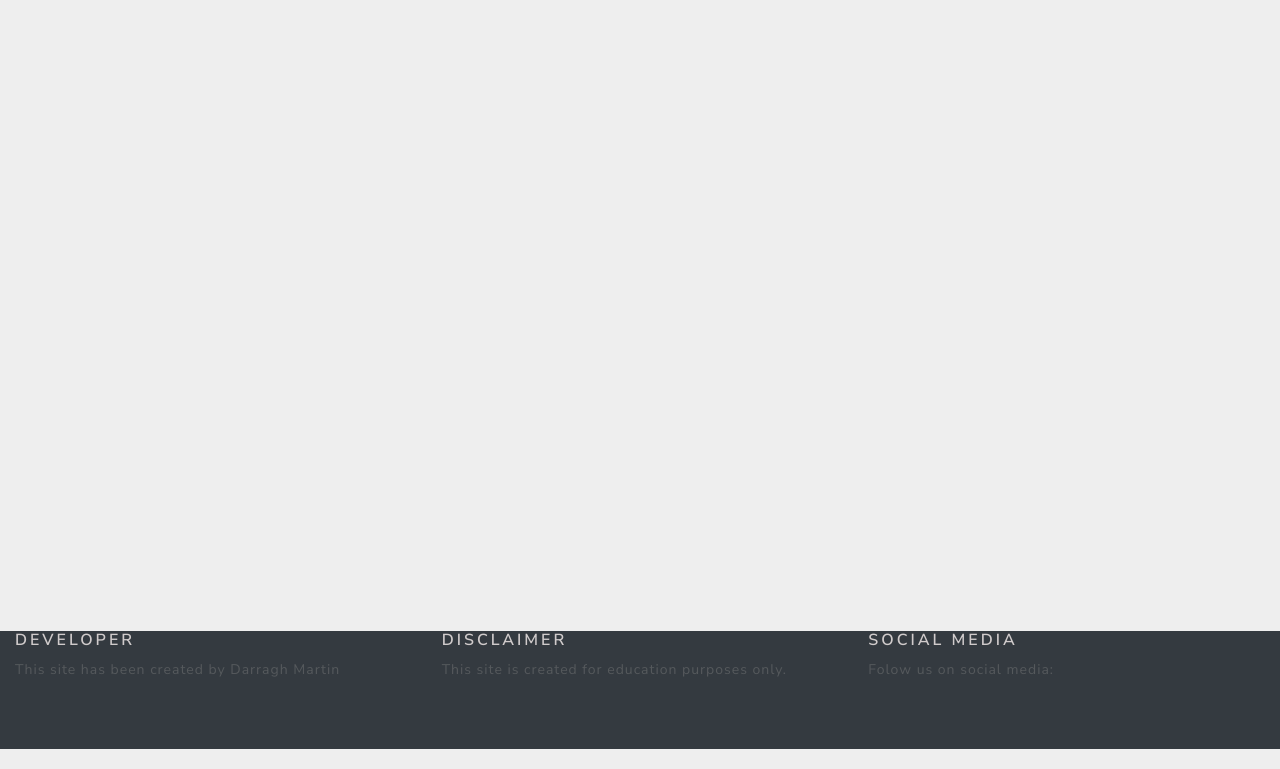
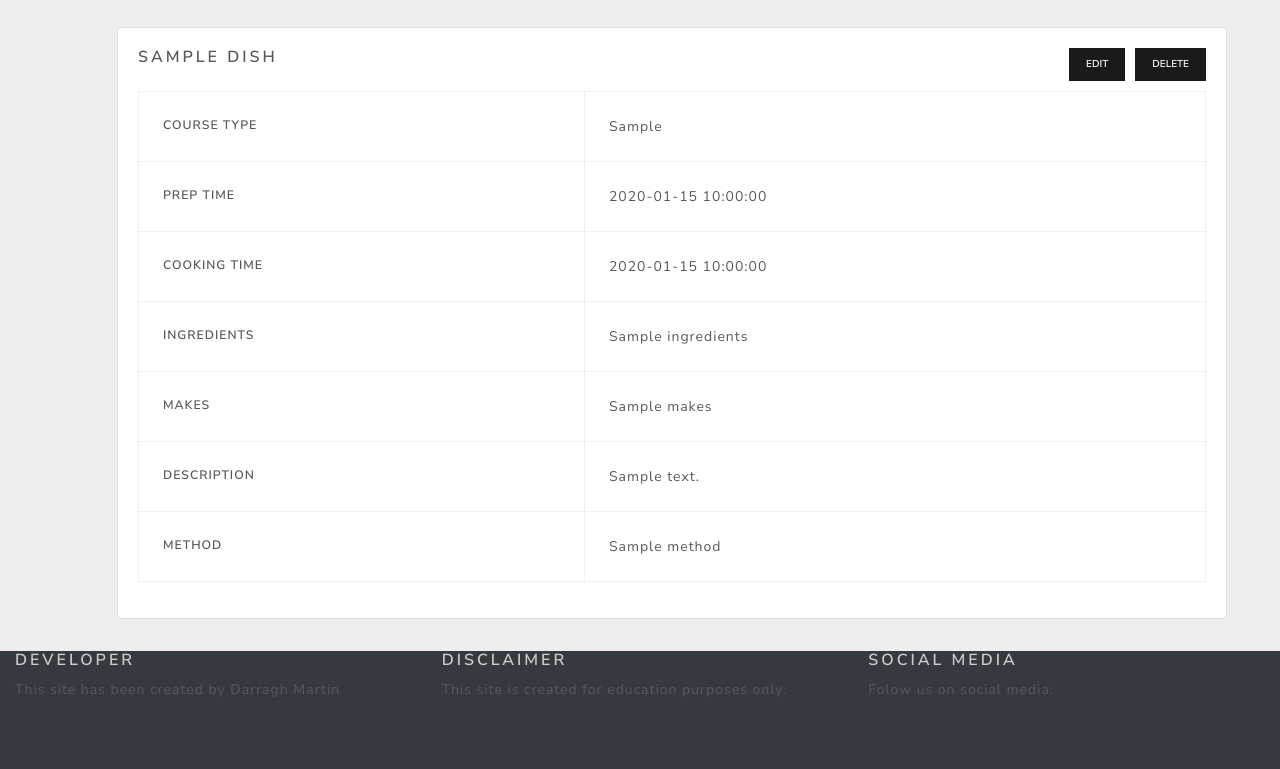
Before and after one commit to sunilkumarc/milestone-project3-master, a Flask app: template templates/sides.html in a window 1280 px wide. Shown: the part 51-820 px from the top of the page. Run offline with Flask 2, Linux system fonts and the light colour scheme; the template is opened without the code that fills it: most values are stand-ins (such as "Sample title", 1, 10 or a date in 2020); some libraries are stand-ins or nearby versions.

Commit message:
Refactoring the code

```diff
--- a/static/js/desserts.js
+++ b/static/js/desserts.js
@@ -13,8 +13,3 @@
         deleteDishButtonClick(ev);
     });
 });
-
-var loadDishes = function() {
-    html_content = get_html_content_for_dishes(dishes);
-    $("#desserts-items-list").html(html_content);
-}
--- a/static/js/helper.js
+++ b/static/js/helper.js
@@ -1,60 +1,3 @@
-var get_html_content_for_dishes = function(dishes) {
-    html_content = "";
-    for(var i = 0; i < dishes.length; ++i) {
-        html_content += "<div class=\"card\" style=\"width: 100%; float: left; margin-top: 2rem; margin-left: 2rem; margin-bottom: 2rem;\">";
-        html_content += "<div class=\"card-body\">";
-
-        html_content += "<div>";
-        html_content += "<h5 class=\"card-title each_name\" style=\"float: left;\">" + dishes[i]["name"] + "</h5>";
-        html_content += "<button style=\"float:right; margin-bottom: 10px; margin-left: 10px;\" class=\"btn btn-primary btn-sm delete-dish\" data-dish-type=\"" + dishes[i]["course_type"] + "\" data-dish-id=\"" + dishes[i]["dish_id"] + "\">Delete</button>";
-        html_content += "<button style=\"float:right; margin-bottom: 10px;\" class=\"btn btn-primary btn-sm edit-dish\" data-dish-type=\"" + dishes[i]["course_type"] + "\" data-dish-id=\"" + dishes[i]["dish_id"] + "\">Edit</button>";
-        html_content += "<p class=\"card-text\"></p>";
-        html_content += "</div>";
-
-        html_content += "<table class=\"table table-bordered\">";
-        html_content += "<tr>";
-        html_content += "<th>Course Type</th>";
-        html_content += "<td class='each_course_type'>" + dishes[i]["course_type"] + "</td>";
-        html_content += "</tr>";
-
-        html_content += "<tr>";
-        html_content += "<th>Prep Time</th>";
-        html_content += "<td class='each_prep_time'>" + dishes[i]["prep_time"] + "</td>";
-        html_content += "</tr>";
-
-        html_content += "<tr>";
-        html_content += "<th>Cooking Time</th>";
-        html_content += "<td class='each_cooking_time'>" + dishes[i]["cooking_time"] + "</td>";
-        html_content += "</tr>";
-
-        html_content += "<tr>";
-        html_content += "<th>Ingredients</th>";
-        html_content += "<td class='each_ingredient'>" + dishes[i]["ingredients"] + "</td>";
-        html_content += "</tr>";
-
-        html_content += "<tr>";
-        html_content += "<th>Makes</th>";
-        html_content += "<td class='each_makes'>" + dishes[i]["makes"] + "</td>";
-        html_content += "</tr>";
-
-        html_content += "<tr>";
-        html_content += "<th>Description</th>";
-        html_content += "<td class='each_prep_description'>" + dishes[i]["description"] + "</td>";
-        html_content += "</tr>";
-
-        html_content += "<tr>";
-        html_content += "<th>Method</th>";
-        html_content += "<td class='each_method'>" + dishes[i]["method"] + "</td>";
-        html_content += "</tr>";
-
-        html_content += "</table>";
-        html_content += "</p>";
-        html_content += "</div>";
-        html_content += "</div>";
-    }
-    return html_content
-}
-
 var deleteDishModal = function (ev) {
     ev.preventDefault();
     var elem = ev.target;
--- a/static/js/sides.js
+++ b/static/js/sides.js
@@ -13,8 +13,3 @@
         deleteDishButtonClick(ev);
     });
 });
-
-var loadDishes = function() {
-    html_content = get_html_content_for_dishes(dishes);
-    $("#sides-items-list").html(html_content);
-}
--- a/static/js/starters.js
+++ b/static/js/starters.js
@@ -13,8 +13,3 @@
         deleteDishButtonClick(ev);
     });
 });
-
-var loadDishes = function() {
-    html_content = get_html_content_for_dishes(dishes);
-    $("#starters-items-list").html(html_content);
-}
--- a/templates/base.html
+++ b/templates/base.html
@@ -122,6 +122,56 @@
         </div>
     </div>
 
+     <div class="container">
+        <h1>.</h1>
+        <div id="desserts-items-list">
+            {% for dish in dishes %}
+                <div class="card" style="width: 100%; float: left; margin-top: 2rem; margin-left: 2rem; margin-bottom: 2rem;">
+                   <div class="card-body">
+                      <div>
+                         <h5 class="card-title each_name" style="float: left;">{{ dish.name }}</h5>
+                         <button style="float:right; margin-bottom: 10px; margin-left: 10px;" class="btn btn-primary btn-sm delete-dish" data-dish-type="{{ dish.course_type }}" data-dish-id="{{ dish.dish_id }}">Delete</button>
+                          <button style="float:right; margin-bottom: 10px;" class="btn btn-primary btn-sm edit-dish" data-dish-type="{{ dish.course_type }}" data-dish-id="{{ dish.dish_id }}">Edit</button>
+                         <p class="card-text"></p>
+                      </div>
+                      <table class="table table-bordered">
+                         <tbody>
+                            <tr>
+                               <th>Course Type</th>
+                               <td class="each_course_type">{{ dish.course_type }}</td>
+                            </tr>
+                            <tr>
+                               <th>Prep Time</th>
+                               <td class="each_prep_time">{{ dish.prep_time }}</td>
+                            </tr>
+                            <tr>
+                               <th>Cooking Time</th>
+                               <td class="each_cooking_time">{{ dish.cooking_time }}</td>
+                            </tr>
+                            <tr>
+                               <th>Ingredients</th>
+                               <td class="each_ingredient">{{ dish.ingredients }}</td>
+                            </tr>
+                            <tr>
+                               <th>Makes</th>
+                               <td class="each_makes">{{ dish.makes }}</td>
+                            </tr>
+                            <tr>
+                               <th>Description</th>
+                               <td class="each_prep_description">{{ dish.description }}</td>
+                            </tr>
+                            <tr>
+                               <th>Method</th>
+                               <td class="each_method">{{ dish.method }}</td>
+                            </tr>
+                         </tbody>
+                      </table>
+                      <p></p>
+                   </div>
+                </div>
+            {% endfor %}
+        </div>
+     </div>
      {% block content %}
      {% endblock %}
 
--- a/templates/desserts.html
+++ b/templates/desserts.html
@@ -1,12 +1,6 @@
 {% extends 'base.html' %}
 {% block content %}
 
-<div class="container">
-	<h1>Desserts</h1>
-	<div id="desserts-items-list">
-
-	</div>
-</div>
 {% endblock %}
 
 {% block scripts %}
--- a/templates/sides.html
+++ b/templates/sides.html
@@ -1,13 +1,6 @@
 {% extends 'base.html' %}
 
 {% block content %}
-<div class="container">
-	<h1>Trimmings & Sides</h1>
-	<div id="sides-items-list">
-	</div>
-</div>
-
-
 
 {% endblock %}
 
--- a/templates/starters.html
+++ b/templates/starters.html
@@ -1,12 +1,6 @@
 {% extends 'base.html' %}
 {% block content %}
 
-<div class="container">
-	<h1>Starters</h1>
-	<div id="starters-items-list">
-
-	</div>
-</div>
 {% endblock %}
 
 {% block scripts %}
```
